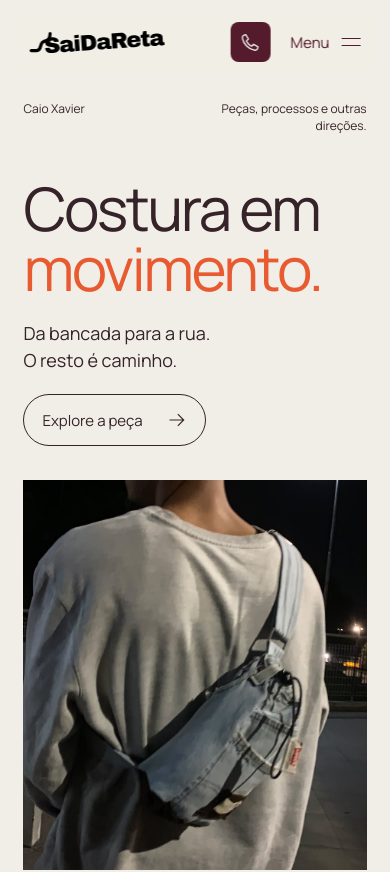
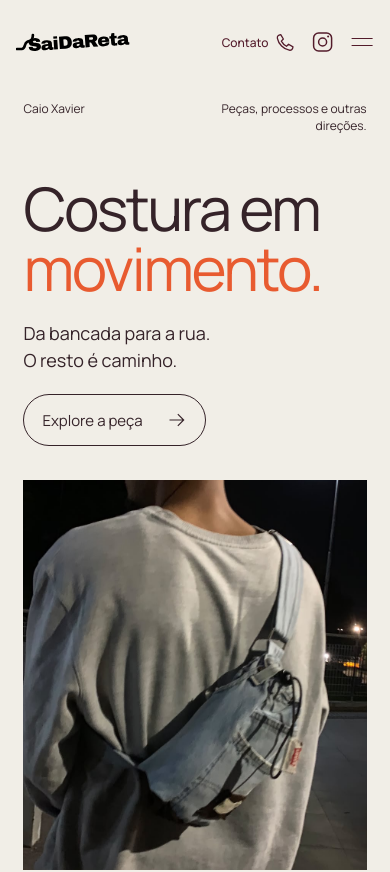
Before and after one commit to eovitu/caio-xavier, a Next.js app: page / in a window 390 px wide. Shown: the top 872 px of the page. Built offline with nearby package versions, Linux system fonts and the light colour scheme; a web font is replaced by a local one.

Commit message:
fix(navegacao): tornar header transparente e incluir Instagram

```diff
--- a/app/page.tsx
+++ b/app/page.tsx
@@ -66,6 +66,7 @@ function Photo({
 
 export default function Home() {
   const root = useRef<HTMLDivElement>(null);
+  const header = useRef<HTMLElement>(null);
   const menuButton = useRef<HTMLButtonElement>(null);
   const detailContent = useRef<HTMLDivElement>(null);
   const [menu, setMenu] = useState(false);
@@ -244,6 +245,24 @@ export default function Home() {
   }, [reduced]);
 
   useEffect(() => {
+    let frame = 0;
+    const update = () => {
+      frame = 0;
+      const midpoint = header.current ? header.current.getBoundingClientRect().top + header.current.offsetHeight / 2 : 50;
+      const scene = Array.from(document.querySelectorAll<HTMLElement>("[data-tone]")).find((element) => {
+        const bounds = element.getBoundingClientRect();
+        return bounds.top <= midpoint && bounds.bottom > midpoint;
+      });
+      if (header.current) header.current.dataset.surface = scene?.dataset.tone || "paper";
+    };
+    const scroll = () => { if (!frame) frame = requestAnimationFrame(update); };
+    window.addEventListener("scroll", scroll, { passive: true });
+    window.addEventListener("resize", scroll);
+    update();
+    return () => { cancelAnimationFrame(frame); window.removeEventListener("scroll", scroll); window.removeEventListener("resize", scroll); };
+  }, []);
+
+  useEffect(() => {
     const media = window.matchMedia("(min-width: 1001px)");
     const reset = () => { if (media.matches) setMenu(false); };
     const outside = (event: PointerEvent) => {
@@ -298,7 +317,7 @@ export default function Home() {
       <a className="skip" href="#manifesto">
         Pular para o conteúdo
       </a>
-      <header className="header" data-menu={menu}>
+      <header className="header" ref={header} data-menu={menu}>
         <a className="brand" href="#inicio" aria-label="SaiDaReta, início">
           <Image
             src="/brand/assinatura.svg"
@@ -314,9 +333,14 @@ export default function Home() {
             </a>
           ))}
         </nav>
+        <div className="header-actions">
         <a className="contact-button" href="tel:+5511979879591" aria-label="Ligar para Caio Xavier: (11) 97987-9591">
           <span>Contato</span><span className="contact-icon"><svg viewBox="0 0 24 24" fill="none" aria-hidden="true"><path d="m7 3 3 5-2.3 2.4a15 15 0 0 0 5.9 5.9L16 14l5 3c-.4 3-2.1 4.2-4.3 3.8C10.4 19.7 4.3 13.6 3.2 7.3 2.8 5.1 4 3.4 7 3Z" stroke="currentColor" strokeWidth="1.5" strokeLinejoin="round" /></svg></span>
         </a>
+        <a className="instagram-link" href="https://www.instagram.com/originalvier/" aria-label="Instagram de Caio Xavier, @originalvier" target="_blank" rel="noopener noreferrer">
+          <svg viewBox="0 0 24 24" fill="none" aria-hidden="true"><rect x="3" y="3" width="18" height="18" rx="5" stroke="currentColor" strokeWidth="1.5"/><circle cx="12" cy="12" r="4" stroke="currentColor" strokeWidth="1.5"/><circle cx="17.5" cy="6.5" r="1" fill="currentColor"/></svg>
+        </a>
+        </div>
         <button
           className="menu-button"
           ref={menuButton}
--- a/app/style.css
+++ b/app/style.css
@@ -1113,3 +1113,29 @@ a:active, button:active { scale: .97; }
   .footer-scene h2 { font-size: 15vw; }
   .footer-emblem { width: 18vw; height: 18vw; }
 }
+
+/* Transparent navigation: the current editorial surface supplies contrast. */
+.header { background: transparent; backdrop-filter: none; border: 0; box-shadow: none; padding-inline: 0; color: var(--wine); }
+.header-actions { display: flex; align-items: center; justify-self: end; gap: 22px; }
+.contact-button { gap: 10px; }
+.contact-icon { width: 24px; height: 24px; border-radius: 0; background: transparent; color: inherit; }
+.contact-button:hover .contact-icon { background: transparent; color: inherit; }
+.instagram-link { min-width: 28px; min-height: 44px; display: inline-flex; align-items: center; justify-content: center; }
+.header[data-surface="wine"] { color: var(--paper); }
+.header[data-surface="blue"] { color: var(--yellow); }
+.header[data-surface="wine"] .brand img, .header[data-surface="blue"] .brand img { filter: brightness(0) invert(1); }
+.menu-panel { color: var(--wine); }
+@media (max-width: 1000px) {
+  .header { gap: 20px; background: transparent; padding-inline: 0; }
+  .header-actions { gap: 16px; }
+  .contact-button > span:first-child { position: static; width: auto; height: auto; overflow: visible; clip-path: none; }
+  .contact-icon { width: 22px; height: 22px; }
+}
+@media (max-width: 480px) {
+  .header { gap: 14px; }
+  .brand img { width: 114px; }
+  .header-actions { gap: 12px; }
+  .contact-button { font-size: 12px; gap: 6px; }
+  .menu-button { font-size: 0; gap: 0; width: 24px; justify-content: center; }
+  .menu-lines { width: 21px; }
+}
```
Also changed, not shown: 5 other files (tests, documents, lock files or other folders).
